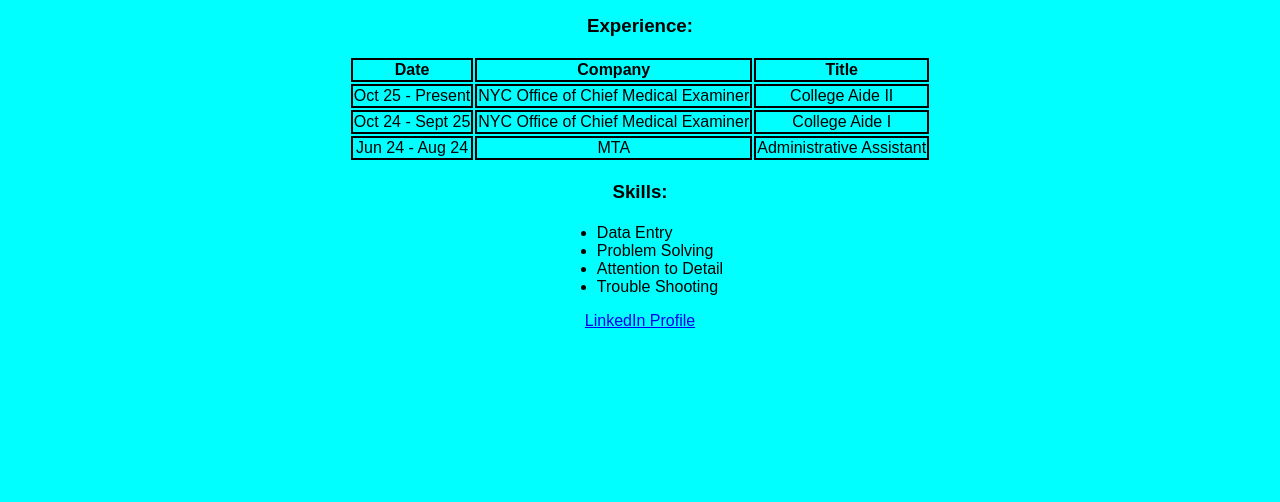
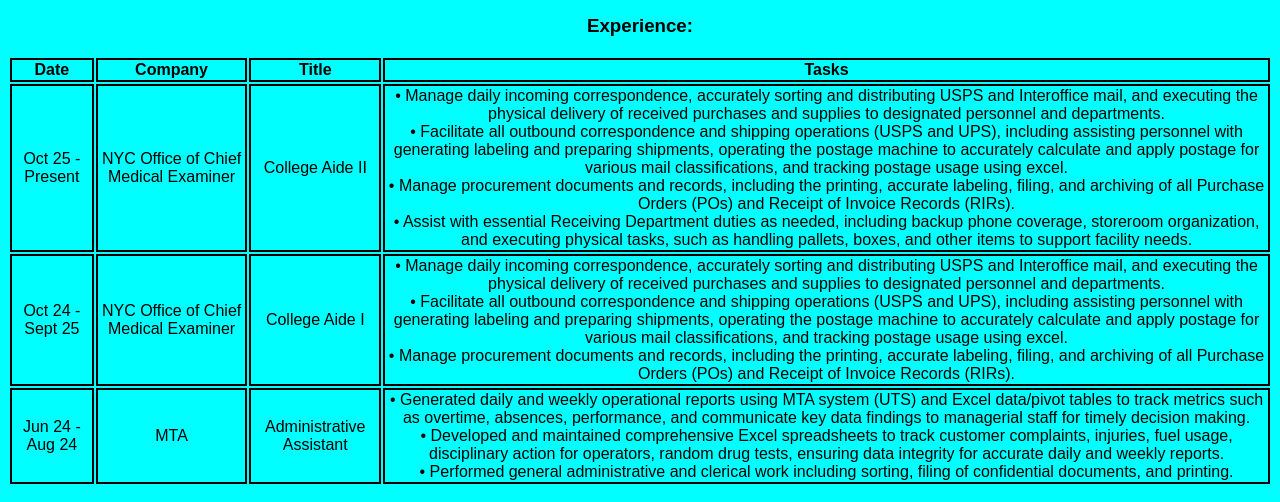
Before and after one commit to AndyA18/AndyA18.github.io, a plain HTML site: page index.html in a window 1280 px wide. Shown: the part 276-778 px from the top of the page. Drawn offline with Linux system fonts and the light colour scheme.

Commit message:
Added tasks for roles

```diff
--- a/index.html
+++ b/index.html
@@ -21,21 +21,39 @@
                     <th>Date</th>
                     <th>Company</th>
                     <th>Title</th>
+                    <th>Tasks</th>
                 </tr>
                 <tr>
                     <td>Oct 25 - Present</td>
                     <td>NYC Office of Chief Medical Examiner</td>
                     <td>College Aide II</td>
+                    <td>
+                        • Manage daily incoming correspondence, accurately sorting and distributing USPS and Interoffice mail, and executing the physical delivery of received purchases and supplies to designated personnel and departments.<br>
+                        • Facilitate all outbound correspondence and shipping operations (USPS and UPS), including assisting personnel with generating labeling and preparing shipments, operating the postage machine to accurately calculate and apply postage for various mail classifications, and tracking postage usage using excel.<br>
+                        • Manage procurement documents and records, including the printing, accurate labeling, filing, and archiving of all Purchase Orders (POs) and Receipt of Invoice Records (RIRs). <br>
+                        • Assist with essential Receiving Department duties as needed, including backup phone coverage, storeroom organization, and executing physical tasks, such as handling pallets, boxes, and other items to support facility needs. <br>
+                    </td>
+</td>
                 </tr>
                 <tr>
                     <td>Oct 24 - Sept 25</td>
                     <td>NYC Office of Chief Medical Examiner</td>
                     <td>College Aide I</td>
+                    <td>
+                        • Manage daily incoming correspondence, accurately sorting and distributing USPS and Interoffice mail, and executing the physical delivery of received purchases and supplies to designated personnel and departments.<br>
+                        • Facilitate all outbound correspondence and shipping operations (USPS and UPS), including assisting personnel with generating labeling and preparing shipments, operating the postage machine to accurately calculate and apply postage for various mail classifications, and tracking postage usage using excel.<br>
+                        • Manage procurement documents and records, including the printing, accurate labeling, filing, and archiving of all Purchase Orders (POs) and Receipt of Invoice Records (RIRs). <br>
+                    </td>
                 </tr>
                 <tr>
                     <td>Jun 24 - Aug 24</td>
                     <td>MTA</td>
                     <td>Administrative Assistant</td>
+                    <td>
+                        • Generated daily and weekly operational reports using MTA system (UTS) and Excel data/pivot tables to track metrics such as overtime, absences, performance, and communicate key data findings to managerial staff for timely decision making.<br>
+                        • Developed and maintained comprehensive Excel spreadsheets to track customer complaints, injuries, fuel usage, disciplinary action for operators, random drug tests, ensuring data integrity for accurate daily and weekly reports.<br>
+                        • Performed general administrative and clerical work including sorting, filing of confidential documents, and printing. <br>
+                    </td>
                 </tr>
             </table>
         </section>
--- a/style.css
+++ b/style.css
@@ -43,7 +43,7 @@
 }
 
 footer {
-    padding-top: 250px;
+    padding-top: 25px;
     text-align: center;
     font-size: 12px;
 
```
